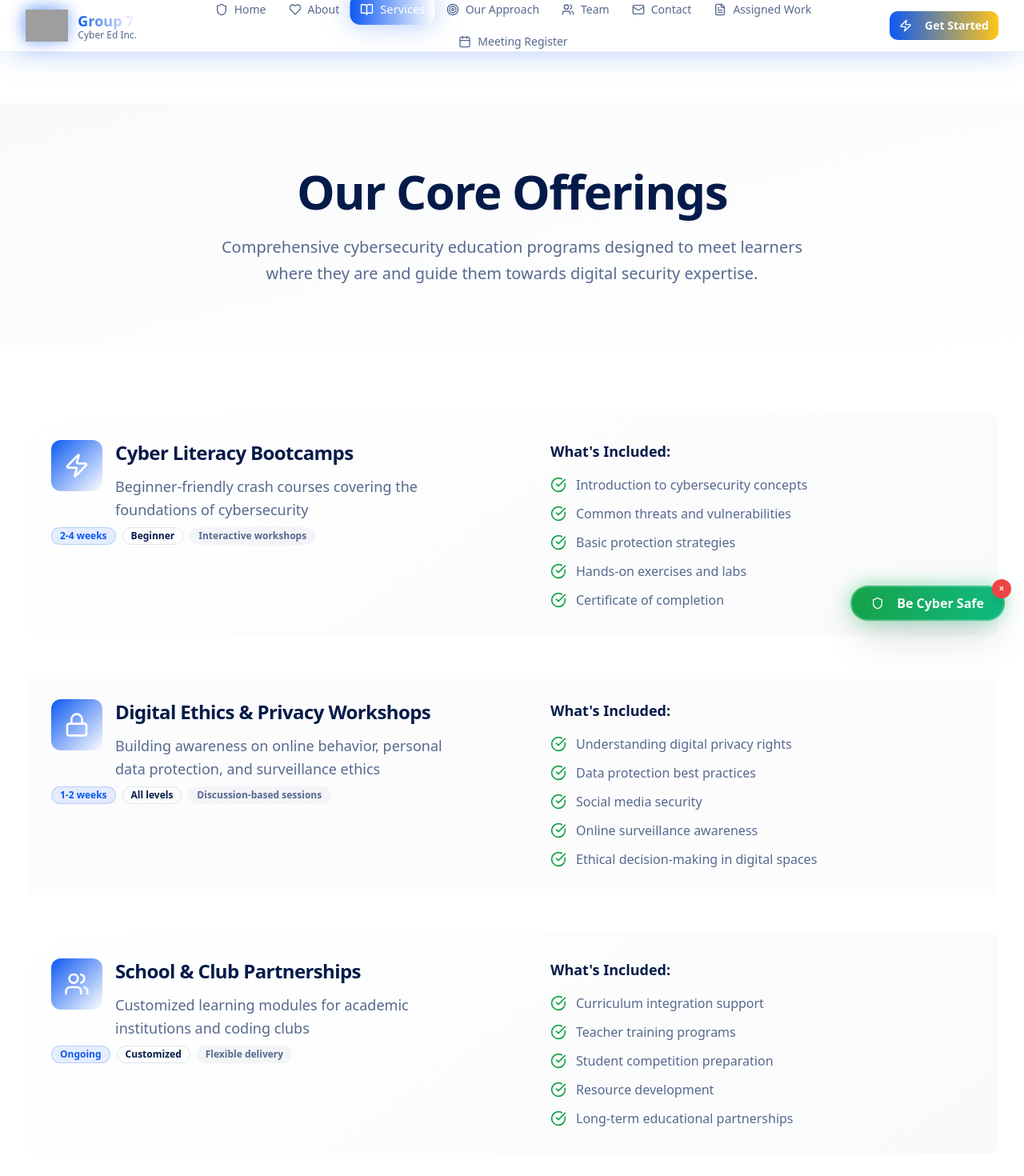
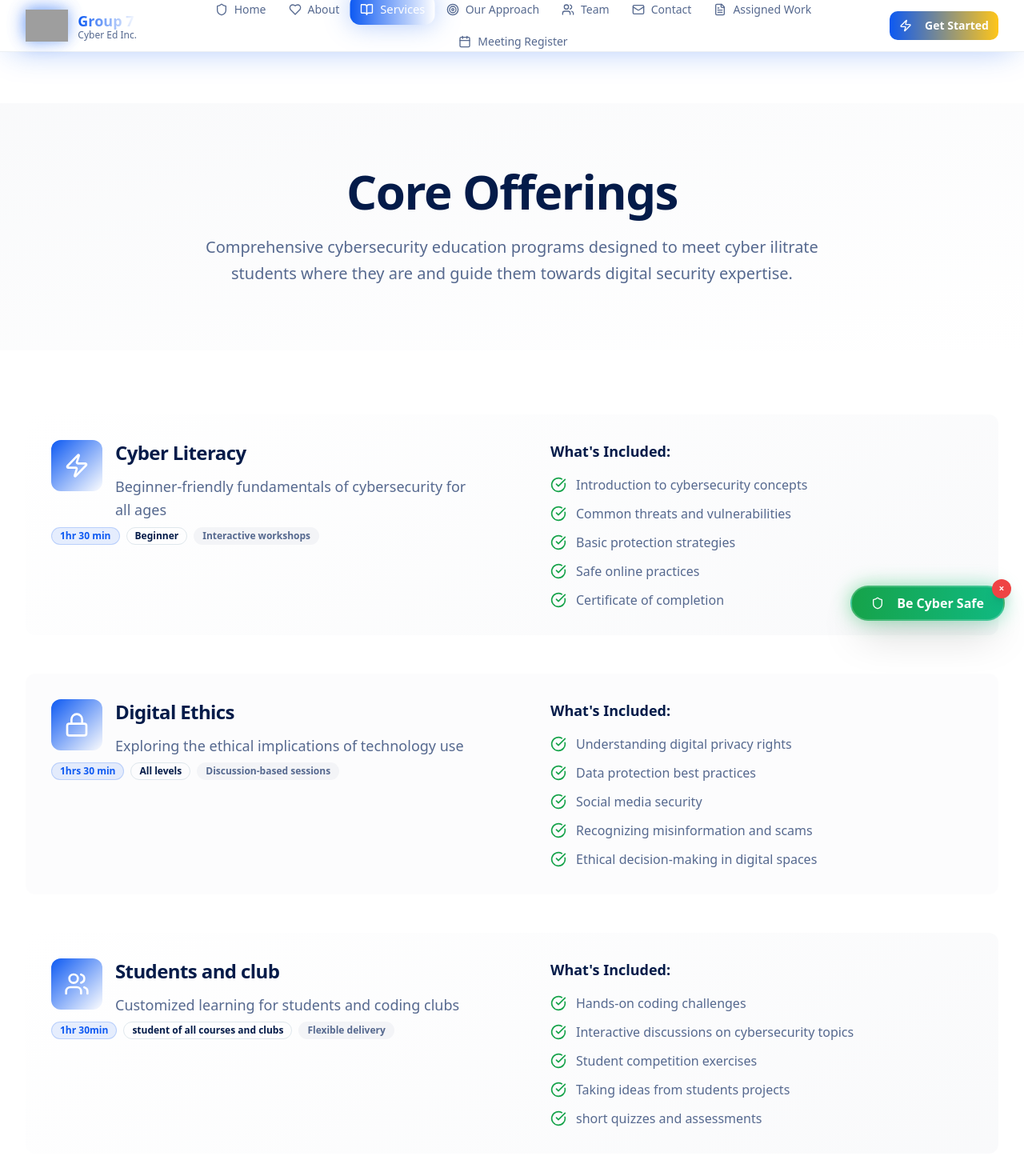
Before and after one commit to emmanuelkasuba/responsive-docs, a React (Vite) app: page /services in a window 1280 px wide. Shown: the top 1470 px of the page at 80% size. Built offline with nearby package versions, Linux system fonts and the light colour scheme; grey boxes are pictures that could not be loaded; the HTML template or start-up script is replaced by a standard one.

Commit message:
services tweak

```diff
--- a/src/pages/Services.tsx
+++ b/src/pages/Services.tsx
@@ -18,47 +18,47 @@ const Services = () => {
   const services = [
     {
       icon: Zap,
-      title: 'Cyber Literacy Bootcamps',
-      description: 'Beginner-friendly crash courses covering the foundations of cybersecurity',
+      title: 'Cyber Literacy',
+      description: 'Beginner-friendly fundamentals of cybersecurity for all ages',
       features: [
         'Introduction to cybersecurity concepts',
         'Common threats and vulnerabilities',
         'Basic protection strategies',
-        'Hands-on exercises and labs',
+        'Safe online practices',
         'Certificate of completion'
       ],
-      duration: '2-4 weeks',
+      duration: '1hr 30 min',
       level: 'Beginner',
       format: 'Interactive workshops'
     },
     {
       icon: Lock,
-      title: 'Digital Ethics & Privacy Workshops',
-      description: 'Building awareness on online behavior, personal data protection, and surveillance ethics',
+      title: 'Digital Ethics',
+      description: 'Exploring the ethical implications of technology use',
       features: [
         'Understanding digital privacy rights',
         'Data protection best practices',
         'Social media security',
-        'Online surveillance awareness',
+        'Recognizing misinformation and scams',
         'Ethical decision-making in digital spaces'
       ],
-      duration: '1-2 weeks',
+      duration: '1hrs 30 min',
       level: 'All levels',
       format: 'Discussion-based sessions'
     },
     {
       icon: Users,
-      title: 'School & Club Partnerships',
-      description: 'Customized learning modules for academic institutions and coding clubs',
+      title: 'Students and club',
+      description: 'Customized learning for students and coding clubs',
       features: [
-        'Curriculum integration support',
-        'Teacher training programs',
-        'Student competition preparation',
-        'Resource development',
-        'Long-term educational partnerships'
+        'Hands-on coding challenges',
+        'Interactive discussions on cybersecurity topics',
+        'Student competition exercises',
+        'Taking ideas from students projects',
+        'short quizzes and assessments'
       ],
-      duration: 'Ongoing',
-      level: 'Customized',
+      duration: '1hr 30min',
+      level: 'student of all courses and clubs',
       format: 'Flexible delivery'
     }
   ];
@@ -70,10 +70,10 @@ const Services = () => {
         <div className="mx-auto max-w-7xl px-4 sm:px-6 lg:px-8">
           <div className="text-center">
             <h1 className="text-4xl font-bold tracking-tight text-foreground sm:text-5xl lg:text-6xl mb-6">
-              Our Core Offerings
+              Core Offerings
             </h1>
             <p className="text-xl text-muted-foreground max-w-3xl mx-auto leading-relaxed">
-              Comprehensive cybersecurity education programs designed to meet learners where they are
+              Comprehensive cybersecurity education programs designed to meet cyber ilitrate students where they are
               and guide them towards digital security expertise.
             </p>
           </div>
@@ -142,7 +142,7 @@ const Services = () => {
           <div className="text-center mb-16">
             <h2 className="text-3xl font-bold text-foreground mb-4">Why Choose Our Programs?</h2>
             <p className="text-xl text-muted-foreground max-w-2xl mx-auto">
-              Our unique approach combines traditional teaching with modern, practical applications
+              Our unique approach combines traditional teaching with modern, practical applications, AT cyber ed language is not a barrier to learning cybersecurity.
             </p>
           </div>
 
@@ -156,7 +156,7 @@ const Services = () => {
               </CardHeader>
               <CardContent>
                 <p className="text-muted-foreground">
-                  Hands-on labs, simulations, and real-world case studies that build confidence and skills
+                  Hands-on workshop like discussions, simulations, and case studies that build confidence and skills
                 </p>
               </CardContent>
             </Card>
```
